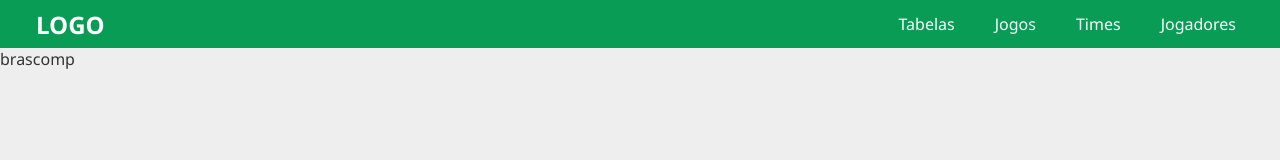
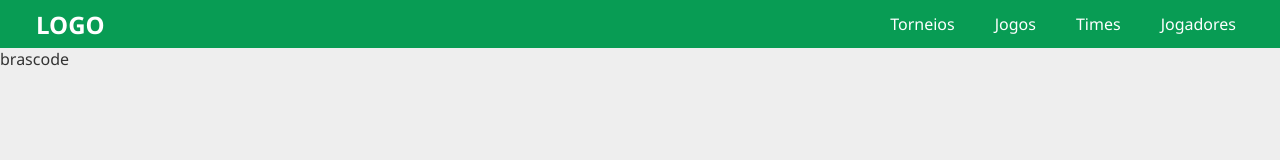
Before and after one commit to gabriel-dp/Brascode, a React (Vite) app: page / in a window 1280 px wide. Shown: the top 160 px of the page. Built offline with nearby package versions, Linux system fonts and the light colour scheme.

Commit message:
:gear: Fix routes stuff

```diff
--- a/index.html
+++ b/index.html
@@ -4,7 +4,7 @@
 		<meta charset="UTF-8" />
 		<link rel="icon" type="image/svg+xml" href="/vite.svg" />
 		<meta name="viewport" content="width=device-width, initial-scale=1.0" />
-		<title>Brascomp</title>
+		<title>Brascode</title>
 	</head>
 	<body>
 		<div id="root"></div>
--- a/src/components/Navbar/index.tsx
+++ b/src/components/Navbar/index.tsx
@@ -34,7 +34,7 @@ export default function Navbar() {
 				</Link>
 			</NavHome>
 			<ul className={menuActive ? "menu-on" : "menu-off"}>
-				<NavComponent title="Tabelas" path="/tabelas" />
+				<NavComponent title="Torneios" path="/torneios" />
 				<NavComponent title="Jogos" path="/jogos" />
 				<NavComponent title="Times" path="/times" />
 				<NavComponent title="Jogadores" path="/jogadores" />
--- /dev/null
+++ b/src/pages/Games.tsx
@@ -0,0 +1,3 @@
+export default function Games() {
+	return <p>games</p>;
+}
--- a/src/pages/Home.tsx
+++ b/src/pages/Home.tsx
@@ -1,3 +1,3 @@
 export default function Home() {
-	return <p>brascomp</p>;
+	return <p>brascode</p>;
 }
--- /dev/null
+++ b/src/pages/Players.tsx
@@ -0,0 +1,3 @@
+export default function Players() {
+	return <p>players</p>;
+}
--- /dev/null
+++ b/src/pages/Teams.tsx
@@ -0,0 +1,3 @@
+export default function Teams() {
+	return <p>teams</p>;
+}
--- /dev/null
+++ b/src/pages/Tornaments.tsx
@@ -0,0 +1,3 @@
+export default function Tournaments() {
+	return <p>tournaments</p>;
+}
--- a/src/routes.tsx
+++ b/src/routes.tsx
@@ -1,7 +1,12 @@
 import { BrowserRouter, Routes, Route } from "react-router-dom";
 
 import Navbar from "@/components/Navbar";
+
 import Home from "@/pages/Home";
+import Tournaments from "./pages/Tornaments";
+import Games from "./pages/Games";
+import Teams from "./pages/Teams";
+import Players from "@/pages/Players";
 
 export default function Router() {
 	return (
@@ -9,6 +14,10 @@ export default function Router() {
 			<Navbar />
 			<Routes>
 				<Route path="/" element={<Home />} />
+				<Route path="/torneios" element={<Tournaments />} />
+				<Route path="/jogos" element={<Games />} />
+				<Route path="/times" element={<Teams />} />
+				<Route path="/jogadores" element={<Players />} />
 			</Routes>
 		</BrowserRouter>
 	);
```
Also changed, not shown: vercel.json (added).
